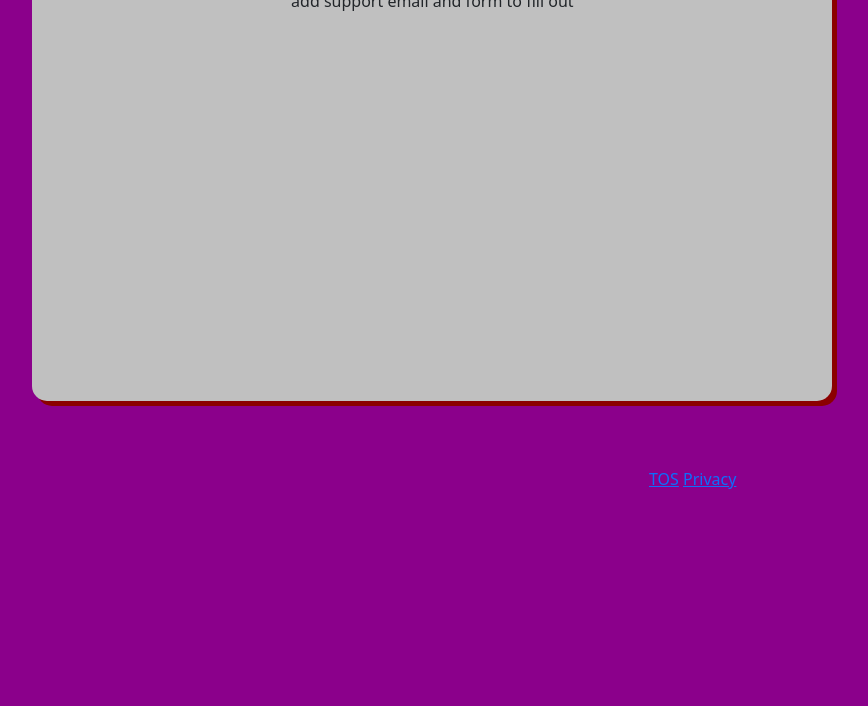
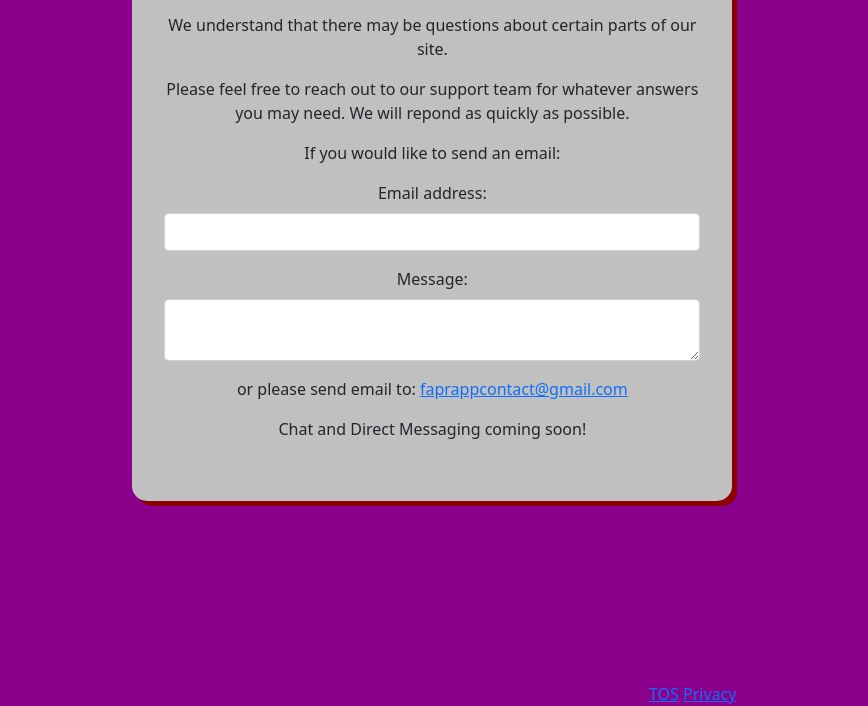
Before and after one commit to mnoon83/The_beginning, a website: page public/html/support.html in a window 1280 px wide. Shown: the part 237-943 px from the top of the page, without its empty margins (301-1169 px from the left). Before the commit the page ends 800 px from the top, so only its background shows below. Drawn offline with nearby package versions, Linux system fonts and the light colour scheme.

Commit message:
fixed support

```diff
--- a/public/css/support.css
+++ b/public/css/support.css
@@ -22,19 +22,19 @@
   text-align: center;
   display: flex;
   margin-left: 950px;
-  margin-top: 50px;
+  margin-top: 165px;
 }
 
 .login {
   display: inline-block;
   text-align: center;
-  height: 500px;
-  width: 800px;
+  height: 600px;
+  width: 600px;
   margin: 1rem;
   padding: 2rem;
   border-radius: 15px;
   background: #c0c0c0;
   box-shadow: 5px 5px 0px 0px #8B0000;
   margin-top: 50px;
-  margin-left: -200px;
+  margin-left: -100px;
 }
--- a/public/css/tos.css
+++ b/public/css/tos.css
@@ -28,7 +28,7 @@
 .login {
   display: inline-block;
   text-align: center;
-  height: 2500px;
+  height: 2700px;
   width: 850px;
   margin: 1rem;
   padding: 2rem;
--- a/public/html/support.html
+++ b/public/html/support.html
@@ -29,7 +29,26 @@
   <div class="login">
     <form>
       <h1 class="form">Fapr Support</h1>
-      add support email and form to fill out
+      <br>
+      <p>
+        We understand that there may be questions about certain parts of our site.
+        </p>
+        <p>
+        Please feel free to reach out to our support team for whatever answers you may need. We will repond as quickly as possible.</p>
+        If you would like to send an email:
+      </p>
+      <div class="mb-3">
+        <label for="exampleFormControlInput1" class="form-label">Email address:</label>
+        <input type="email" class="form-control" id="exampleFormControlInput1">
+      </div>
+      <div class="mb-3">
+        <label for="exampleFormControlTextarea1" class="form-label">Message:</label>
+        <textarea class="form-control" id="exampleFormControlTextarea1" ></textarea>
+      </div>
+      <p>
+        or please send email to: <a href="#">faprappcontact@gmail.com</a>
+      </p>
+      <p>Chat and Direct Messaging coming soon!</p>
     </form>
   </div>
 </div>
```
Also changed, not shown: public/index.html (deleted, +0 -13 lines).
